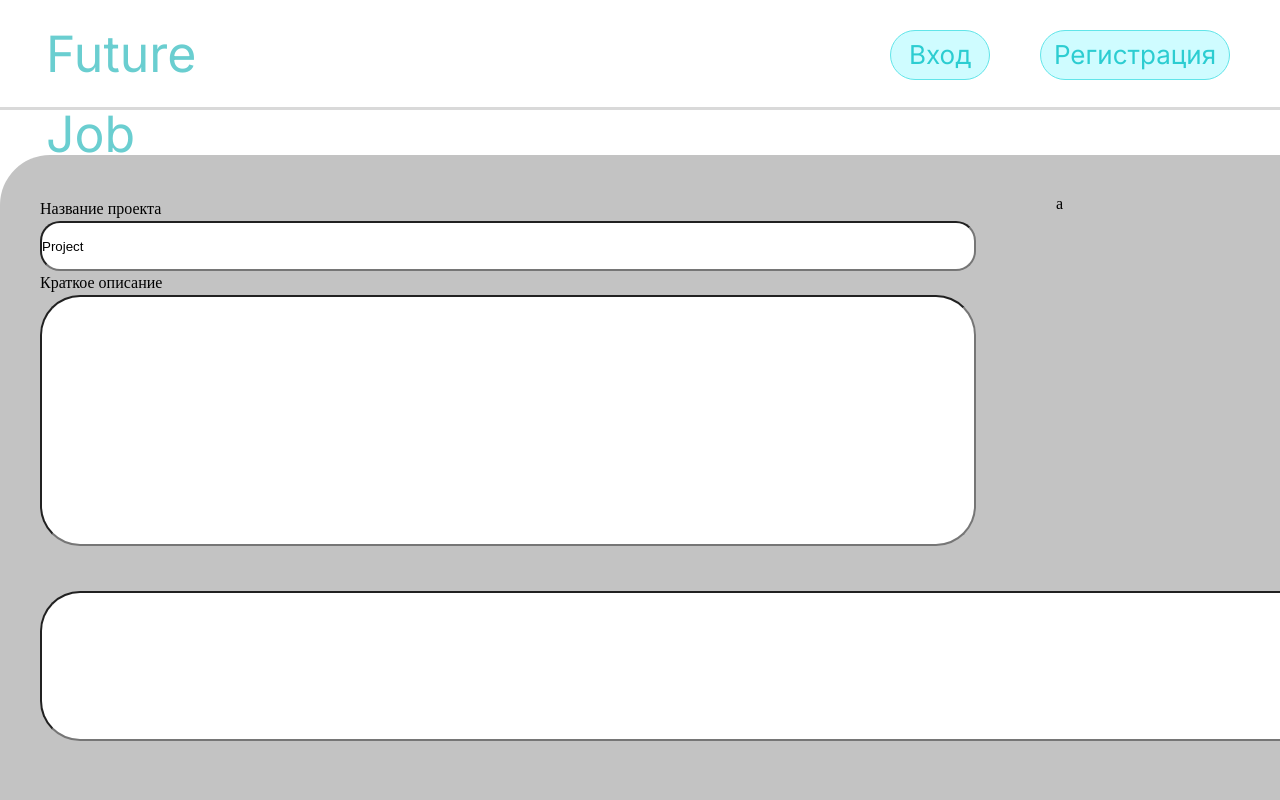
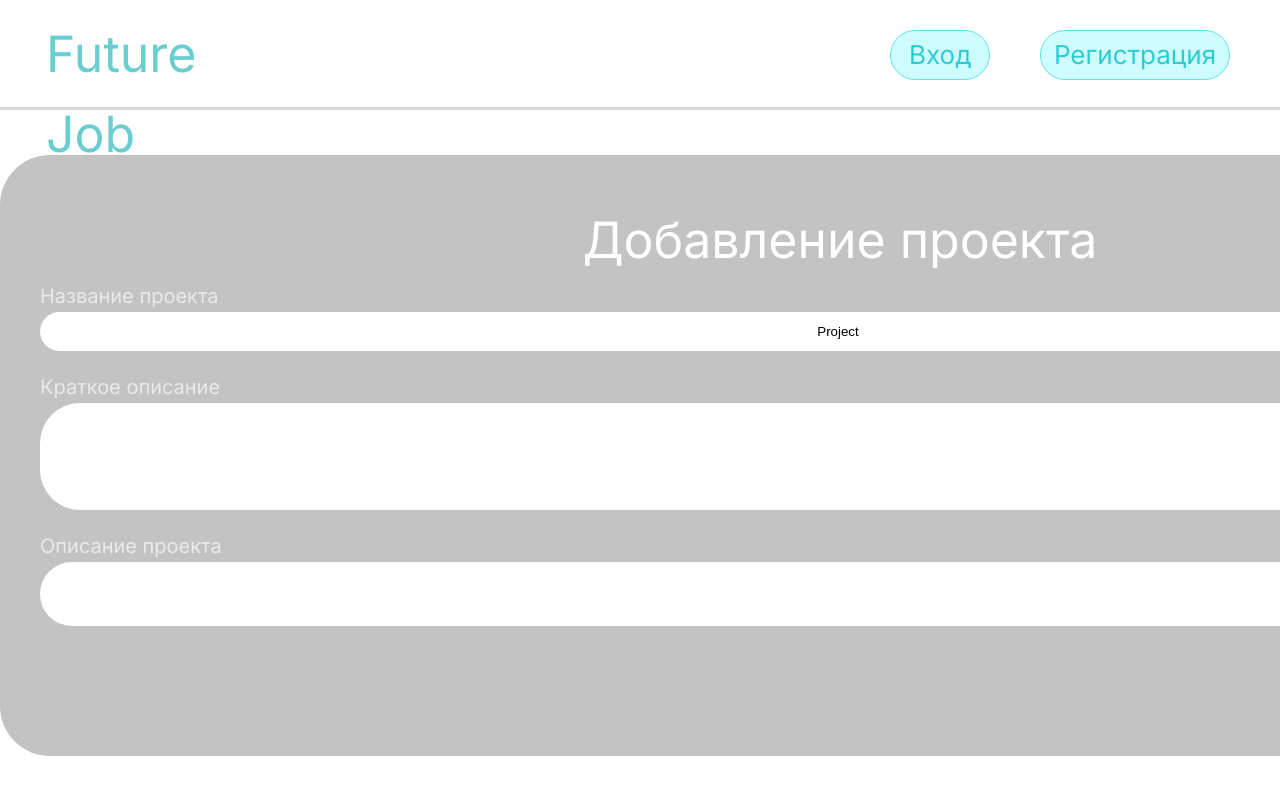
Before and after one commit to ellepheria/digital-portfolio-fj, a Vue app in the folder client/: page /add_project in a window 1280 px wide. Shown: the top 800 px of the page. Built offline with nearby package versions, Linux system fonts and the light colour scheme.

Commit message:
add addProject page markup

```diff
--- a/client/src/pages/AddProjectPage/components/AddProjectPage.vue
+++ b/client/src/pages/AddProjectPage/components/AddProjectPage.vue
@@ -1,77 +1,69 @@
 <template>
+  <div class="container">
     <Header></Header>
     <div class="form-container">
-    <form @submit.prevent="addProject" class="form">
-      <div class="first-block">
+      <form class="form">
+        <div class="form-title">Добавление проекта</div>
         <div class="data-container">
-          <div class="title-label">
+          <div class="title-label label">
             Название проекта
           </div>
           <input
               v-model="title"
               class="title"
               type="text">
-          <div class="short-description-label">
+          <div class="short-description-label label">
             Краткое описание
           </div>
           <input
-              v-model="shortDescription"
+              v-model="short_description"
               type="text"
               class="short-description">
+          <div class="description-label label">
+            Описание проекта
           </div>
-        <div class="cover-container">
-          a
-        </div>
-      </div>
-      <div class="second-block">
           <input
               v-model="description"
               type="text"
               class="description">
         </div>
-      <div class="third-block">
-        <div class="slider-container">
-
-        </div>
-        <div class="links-container">
-          <input type="text" class="added_links">
-        </div>
-      </div>
-      <div class="forth-block">
-        <div class="add-photo-button">
-          <BlueButton>
-            Добавить фотографии проекта
+        <div class="buttons">
+          <BlueButton
+              class="save-button"
+              @clicked="addProject"
+              type="submit">
+            Добавить проект
           </BlueButton>
-        </div>
-        <div class="buttons">
-          <RedButton>Назад</RedButton>
-          <BlueButton
-              type="submit">Добавить
-          </BlueButton>
-        </div>
         </div>
       </form>
     </div>
     <Footer></Footer>
+  </div>
+
 </template>
 
 <script>
+import $http, {baseURI} from "@/api";
 import Header from "@/UI/Header/components/Header.vue";
 import Footer from "@/UI/Footer/components/Footer.vue";
 import RedButton from "@/UI/Buttons/RedButton/RedButton.vue";
 import BlueButton from "@/UI/Buttons/BlueButton/BlueButton.vue";
-import $http, {baseURI} from "@/api";
+import {getUsername} from "@/helpers";
+
 
 export default {
-  name: "AddProjectPage",
-  components: {BlueButton, RedButton, Footer, Header},
+  name: "ProjectEditPage",
+  components: {
+    BlueButton,
+    RedButton,
+    Footer,
+    Header,
+  },
   data() {
     return {
       title: '',
-      shortDescription: '',
+      short_description: '',
       description: '',
-      images: [],
-      added_links: {},
     };
   },
   methods: {
@@ -80,16 +72,13 @@ export default {
       const url = baseURI + 'create_project';
       const payload = {
         title: this.title,
-        short_description: this.shortDescription,
+        short_description: this.short_description,
         description: this.description,
-        added_links: [],
       }
       await $http.post(url, payload)
-          .then(res => response = res);
-      console.log(response);
+          .then(res => this.$router.push('/' + getUsername() + '/portfolio'));
     },
   },
-  computed: {},
   created() {
     this.title = 'Project';
   },
@@ -97,72 +86,81 @@ export default {
 </script>
 
 <style scoped>
+.container {
+  display: flex;
+  flex-direction: column;
+  height: 100vh;
+  justify-content: space-between;
+}
+input {
+  text-align: center;
+  border: none;
+}
+.label {
+  font-family: 'Inter';
+  font-style: normal;
+  font-weight: 300;
+  font-size: 20px;
+  line-height: 160%;
+  color: #EAEAEA;
+}
+.form-title {
+  width: 100%;
+  text-align: center;
+  font-family: 'Inter';
+  font-style: normal;
+  font-weight: 400;
+  font-size: 50px;
+  line-height: 160%;
+  color: #FFFFFF;
+}
 .form-container {
   width: 1680px;
-  height: 1259px;
   background: #C3C3C3;
   border-radius: 50px;
   margin: 45px auto;
+  padding-top: 45px;
 
   display: flex;
   flex-direction: column;
   justify-content: space-between;
 }
-
-.first-block {
-  display: flex;
-  flex-direction: row;
-  width: 936px;
-  justify-content: space-between;
-}
-
 .data-container {
   display: flex;
   flex-direction: column;
   justify-content: space-between;
   height: 346px;
-  width: 936px;
-  margin: 45px 40px;
+  width: 95%;
+  margin: 0 40px;
 }
-
-.cover-container {
-  width: 624px;
-  height: 351px;
-  margin: 40px 40px 45px;
-}
-
 .title {
   border-radius: 20px;
-  height: 50px;
-  width: 936px;
+  height: 90px;
+  width: 100%;
 }
-
+.short-description-label {
+  margin-top: 20px;
+}
 .short-description {
   border-radius: 40px;
   height: 251px;
-  width: 936px;
+  width: 100%;
 }
-
-.second-block {
-  margin: 0 40px;
+.description-label {
+  margin-top: 20px;
 }
-
 .description {
   border-radius: 40px;
   height: 150px;
   width: 100%;
 }
-
-.third-block {
+.buttons {
   display: flex;
-  flex-direction: row;
-  justify-content: space-between;
+  justify-content: flex-end;
+  margin: 40px 45px;
 }
-
-.forth-block {
-  margin: 45px 40px;
-  display: flex;
-  flex-direction: row;
-  justify-content: space-between;
+.save-button {
+  width: 238px;
+  margin-left: 45px;
 }
 </style>
--- a/client/src/pages/ProjectPage/components/ProjectPage.vue
+++ b/client/src/pages/ProjectPage/components/ProjectPage.vue
@@ -2,7 +2,7 @@
   <Header :project-edit="userIsOwner"></Header>
   <div class="header">{{ title }}</div>
   <div class="main-container">
-    <div class="slider-container">
+    <div class="slider-container" v-if="!isEmpty(this.images)">
       <swiper
           :modules="[Pagination]"
           :slides-per-view="1"
@@ -22,7 +22,7 @@
         </swiper-slide>
       </swiper>
     </div>
-    <div class="project-data-container">
+    <div class="project-data-container" >
       <div class="description">
         {{ description }}
       </div>
@@ -70,6 +70,11 @@ export default {
     },
   },
   methods: {
+    isEmpty(obj) {
+      for (let key in obj)
+        return false;
+      return true;
+    },
     Pagination() {
       return Pagination
     },
@@ -88,6 +93,10 @@ export default {
       for (let key in data) {
         this[key] = data[key];
       }
+      if (!this.added_links || this.added_links == '{}')
+        this.added_links = 'Ссылки не добавлены.';
+      if (!this.description)
+        this.description = 'Описание не добавлено.';
     },
   },
   async created() {
@@ -149,8 +158,6 @@ export default {
   font-weight: 400;
   font-size: 24px;
   line-height: 120%;
-  display: flex;
-  align-items: center;
   text-align: center;
 }
 </style>
```
Lines whose indentation alone changed are shown as unchanged.
